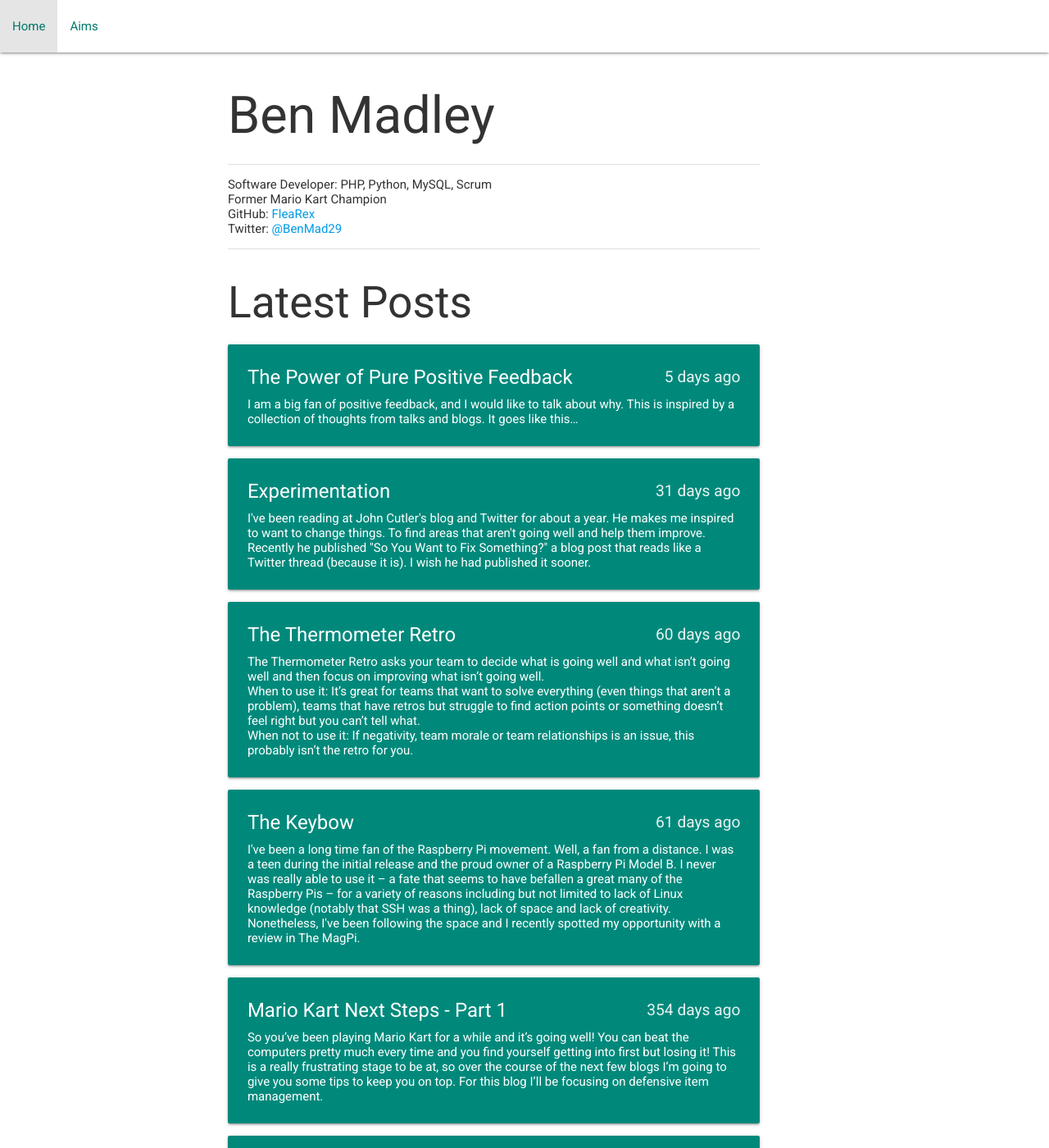
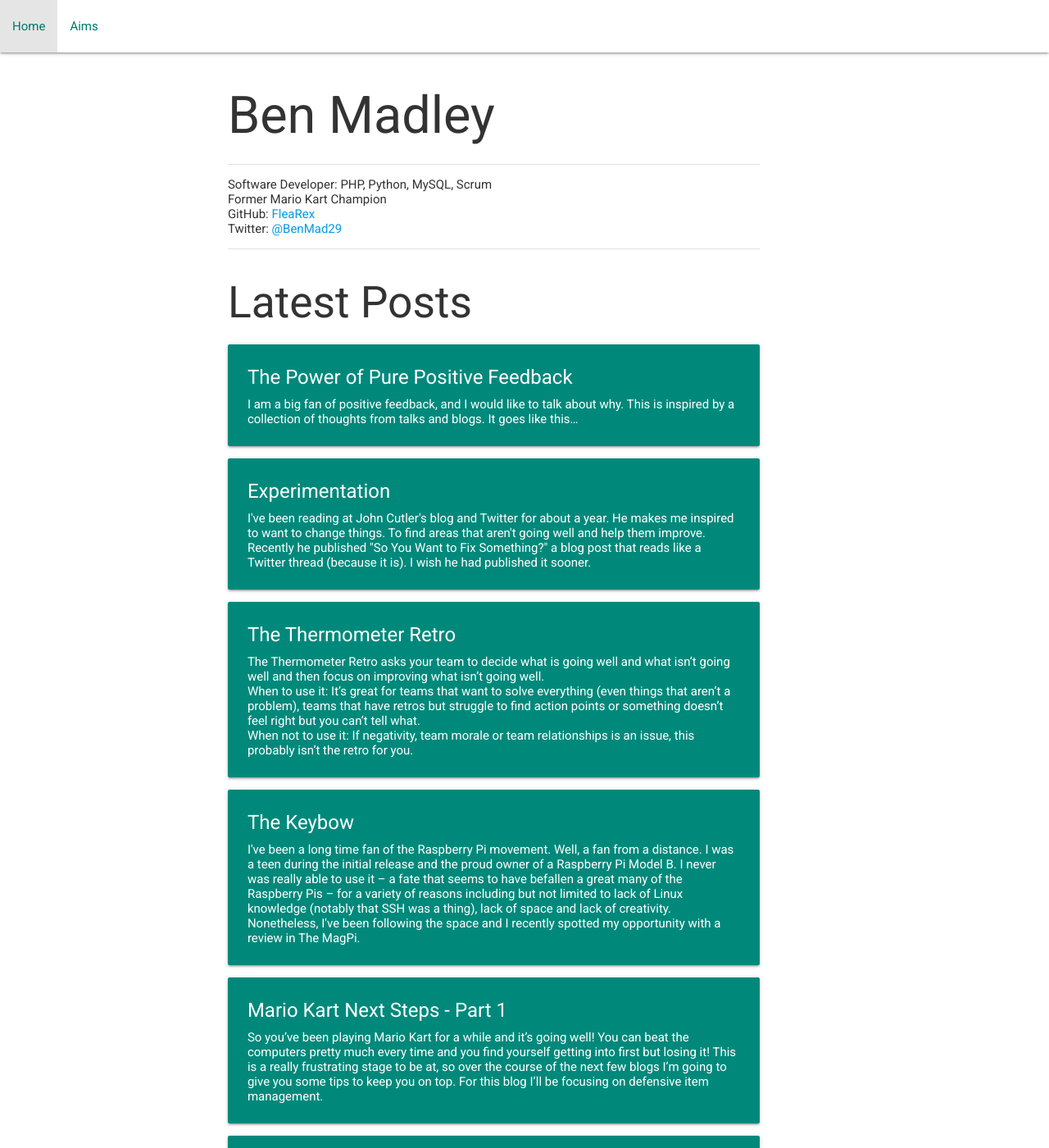
Before and after one commit to FleaRex/PersonalBlog, a Jekyll site: the page built from index.html, in a window 1280 px wide and 1400 px high. Shown: the whole window at 82% size. Built offline with Jekyll 4.4.1, drawn with Linux system fonts in a browser that asks for light colours.

Commit message:
Remove days ago from card

```diff
--- a/index.html
+++ b/index.html
@@ -21,8 +21,7 @@ short_name: ben
   <a class="blogCardLink" href="{{ post.url }}">
     <div class="card hoverable  teal darken-1">
       <div class="card-content white-text">
-        {% assign date = post.date %}
-        <span class="card-title">{{ post.title }}<span class="card-date">{{ date | days_ago }}</span></span>
+        <span class="card-title">{{ post.title }}</span>
         <p>{{ post.excerpt }}</p>
       </div>
     </div>
```
